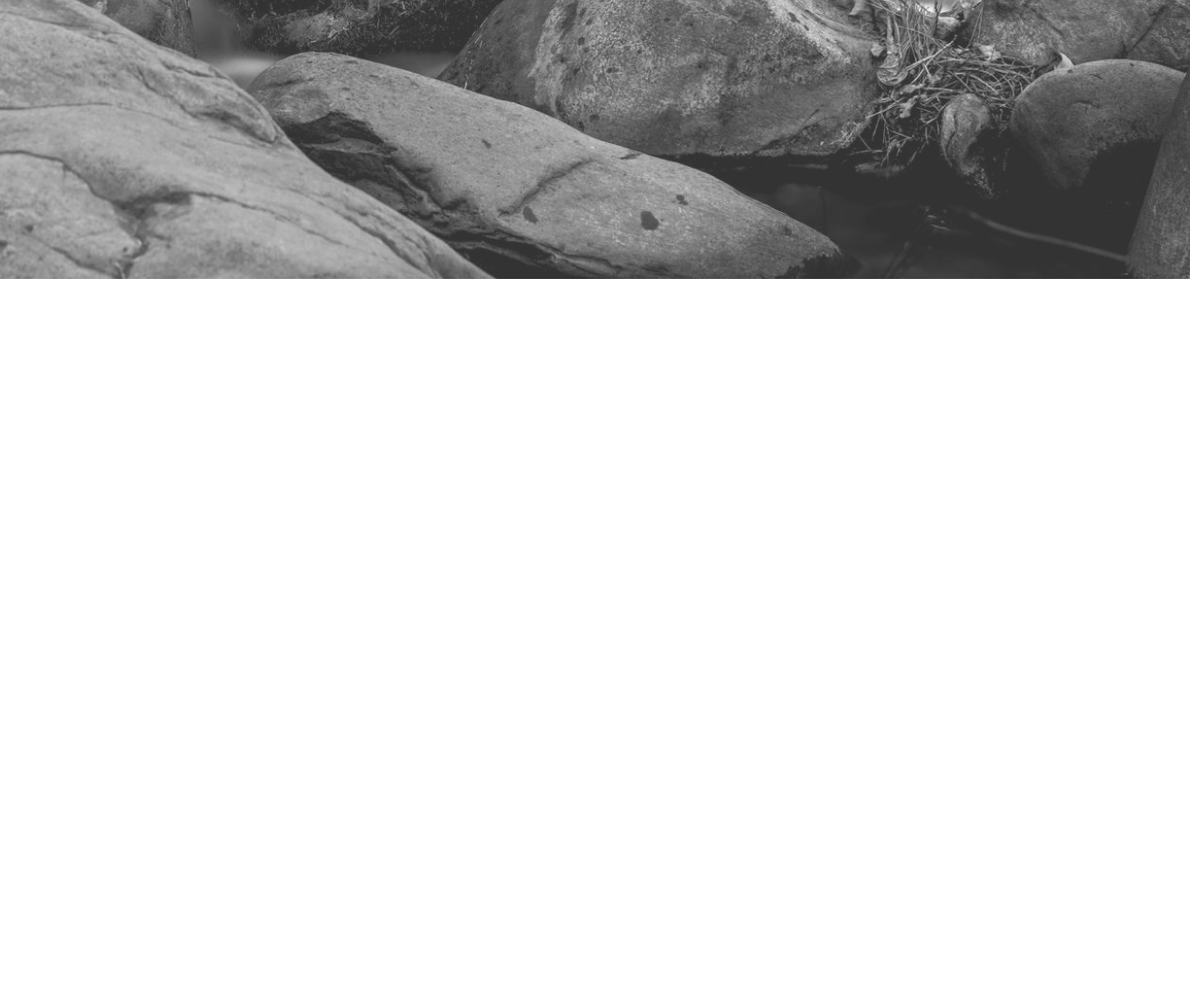
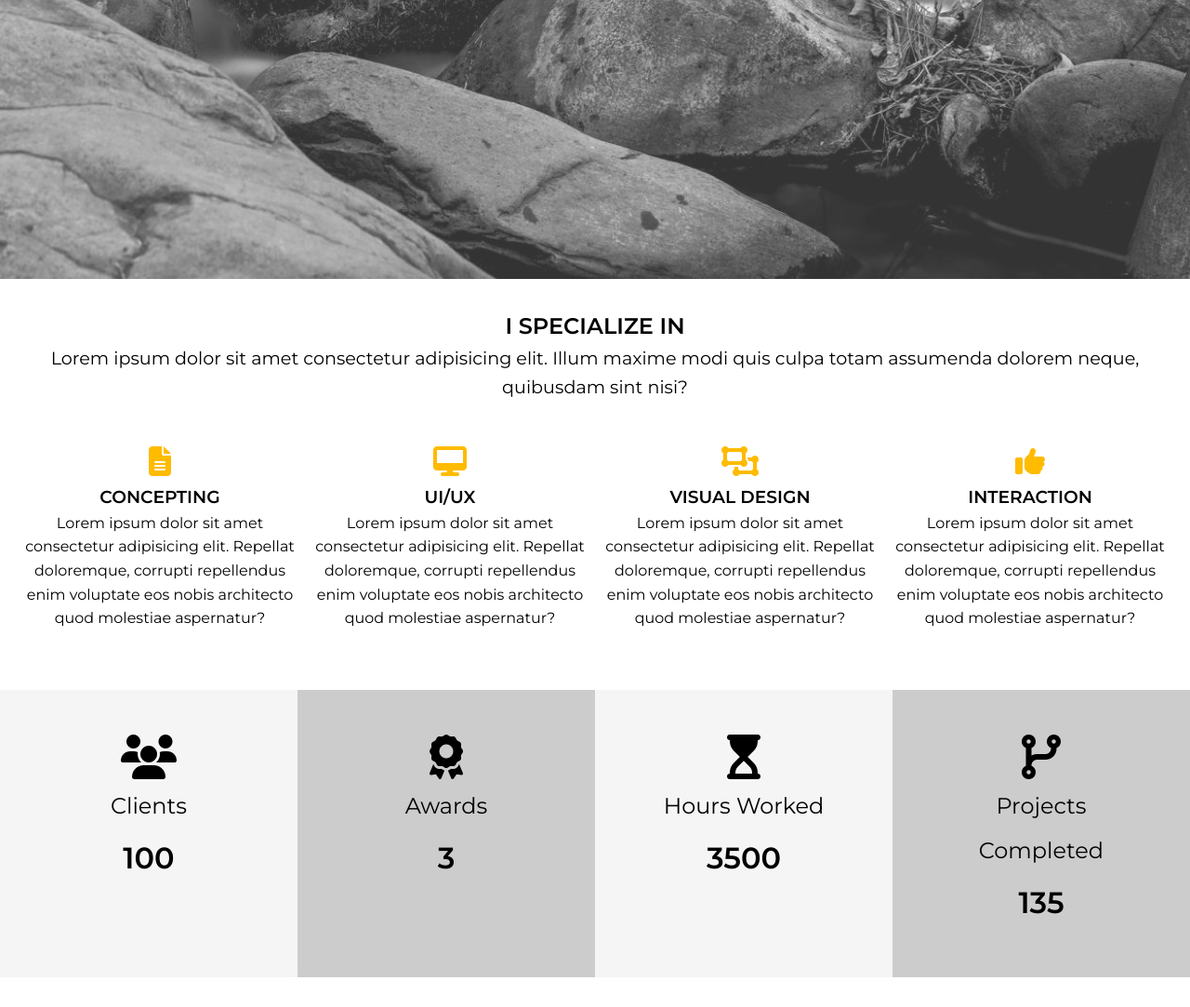
Before and after one commit to andrewteece/portfolio_project, a website: page dist/index.html in a window 1280 px wide. Shown: the part 500-1583 px from the top of the page at 93% size. Before the commit the page ends 800 px from the top, so only its background shows below. Drawn offline with Linux system fonts and the light colour scheme.

Commit message:
specialize and stats section

```diff
--- a/scss/_utility.scss
+++ b/scss/_utility.scss
@@ -51,3 +51,37 @@ input[class^="btn__"]:focus {
 .text__center {
   text-align: center;
 }
+
+// PADDING
+
+.py {
+  &-1 {
+    padding: 1rem 0;
+  }
+  &-2 {
+    padding: 2rem 0;
+  }
+  &-3 {
+    padding: 3rem 0;
+  }
+  &-4 {
+    padding: 4rem 0;
+  }
+}
+
+// MARGIN
+
+.my {
+  &-1 {
+    margin: 1rem 0;
+  }
+  &-2 {
+    margin: 2rem 0;
+  }
+  &-3 {
+    margin: 3rem 0;
+  }
+  &-4 {
+    margin: 4rem 0;
+  }
+}
--- a/scss/main.scss
+++ b/scss/main.scss
@@ -107,3 +107,50 @@ img {
     }
   }
 }
+
+.section {
+  &__a {
+    .specials {
+      display: grid;
+      grid-gap: 1rem;
+      grid-template-columns: repeat(4, 1fr);
+      margin-top: 3rem;
+
+      .fas {
+        color: $main-color;
+        padding-bottom: 0.5rem;
+      }
+    }
+  }
+  &__b {
+    .stats {
+      display: grid;
+      grid-template-columns: repeat(4, 1fr);
+
+      li {
+        line-height: 2;
+
+        &.stats__title {
+          font-size: 1.5rem;
+        }
+
+        &.stats__number {
+          font-size: 2rem;
+          font-weight: bold;
+        }
+      }
+
+      div {
+        padding: 3rem;
+
+        &:nth-child(odd) {
+          background: $light-color;
+        }
+
+        &:nth-child(even) {
+          background: $medium-color;
+        }
+      }
+    }
+  }
+}
```
Also changed, not shown: dist/css/main.css, dist/index.html.
